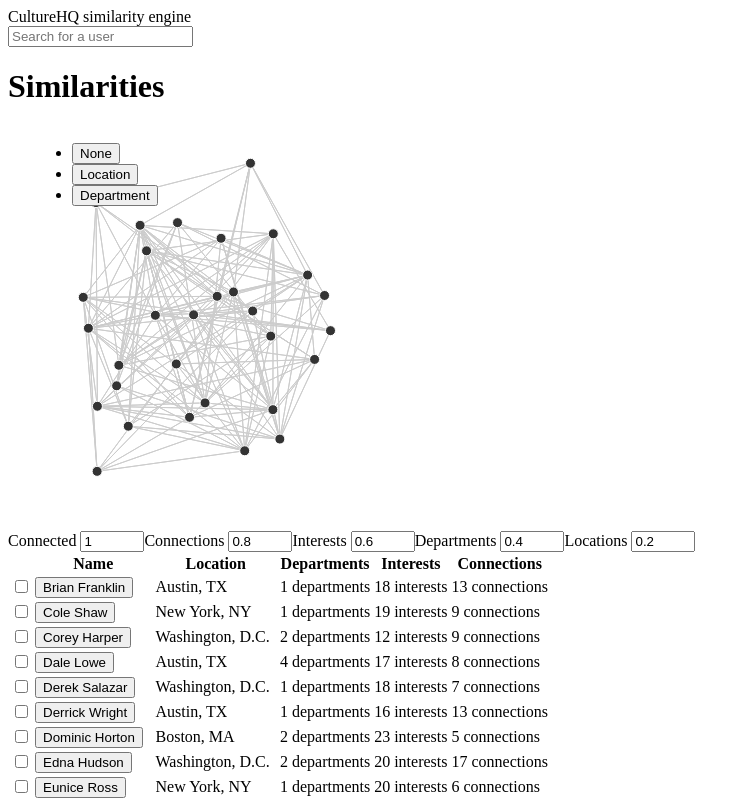
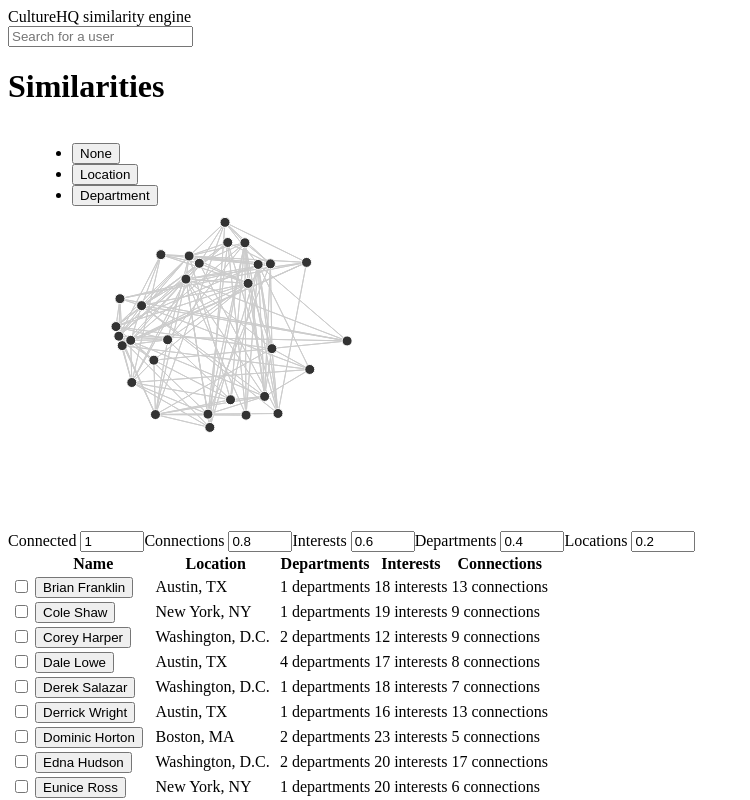
Before and after one commit to CultureHQ/similarities, a React app: page / in a window 1280 px wide. Shown: the top 800 px of the page, without its empty margins (0-750 px from the left). Built offline with nearby package versions, Linux system fonts and the light colour scheme; the HTML template or start-up script is replaced by a standard one.

Commit message:
Raise to a power

```diff
--- a/src/UserGraph.js
+++ b/src/UserGraph.js
@@ -1,5 +1,5 @@
 import React, { useEffect, useRef, useState } from "react";
-import { forceSimulation, forceLink, forceManyBody, forceCollide } from "d3-force";
+import { forceSimulation, forceCenter, forceCollide, forceLink } from "d3-force";
 
 import UserGraphColoring from "./UserGraphColoring";
 import useColoring from "./useColoring";
@@ -8,9 +8,9 @@ const useSimulationPositions = (canvasRef, { height, links, nodes, width }) => u
   () => {
     const context = canvasRef.current.getContext("2d");
     const simulation = forceSimulation(nodes)
-      .force("charge", forceManyBody())
-      .force("collide", forceCollide(3))
-      .force("link", forceLink().distance(150).links(links));
+      .force("center", forceCenter())
+      .force("collide", forceCollide(5))
+      .force("link", forceLink().distance(150).links(links).strength(link => link.strength));
 
     simulation.on("tick", () => {
       context.clearRect(0, 0, width, height);
@@ -19,8 +19,10 @@ const useSimulationPositions = (canvasRef, { height, links, nodes, width }) => u
 
       context.beginPath();
       links.forEach(link => {
-        context.moveTo(link.source.x, link.source.y);
-        context.lineTo(link.target.x, link.target.y);
+        if (link.draw) {
+          context.moveTo(link.source.x, link.source.y);
+          context.lineTo(link.target.x, link.target.y);
+        }
       });
       context.strokeStyle = "#ccc";
       context.stroke();
@@ -43,16 +45,45 @@ const useSimulationPositions = (canvasRef, { height, links, nodes, width }) => u
   [canvasRef, height, links, nodes, width]
 );
 
-const makeUserLinks = (compare, user, users) => user.connectionKeys.map(
-  connectionKey => ({ source: user.key, target: connectionKey })
-);
+const makeSourceLinks = (compare, source, users) => {
+  const links = [];
 
-const makeGraphLinks = (compare, currentUser, users) => {
+  users.forEach(target => {
+    if (source.key === target.key) {
+      return;
+    }
+
+    links.push({
+      source: source.key,
+      target: target.key,
+      strength: compare(source, target) ** 32,
+      draw: source.connectionKeys.includes(target.key)
+    });
+  });
+
+  return links;
+};
+
+const makeLinks = (compare, currentUser, users) => {
   if (currentUser) {
-    return makeUserLinks(compare, currentUser, users);
+    return makeSourceLinks(compare, currentUser, users);
   }
-  return users.flatMap(user => makeUserLinks(compare, user, users));
+  return users.flatMap(source => makeSourceLinks(compare, source, users));
 };
+
+const makeNodes = (currentUser, users, getColor) => users.map(user => {
+  const node = {
+    index: user.key,
+    label: user.initials,
+    color: getColor(user)
+  };
+
+  if (currentUser && user.key === currentUser.key) {
+    return { ...node, fx: 0, fy: 0 };
+  }
+
+  return node;
+});
 
 const UserGraphCanvas = ({ height, links, nodes, width }) => {
   const canvasRef = useRef();
@@ -64,8 +95,8 @@ const UserGraphCanvas = ({ height, links, nodes, width }) => {
 const UserGraph = ({ compare, currentUser, users }) => {
   const [getColor, onChangeColoring] = useColoring(users);
 
-  const nodes = users.map(user => ({ index: user.key, label: user.initials, color: getColor(user) }));
-  const links = makeGraphLinks(compare, currentUser, users);
+  const nodes = makeNodes(currentUser, users, getColor);
+  const links = makeLinks(compare, currentUser, users);
 
   return (
     <>
```
